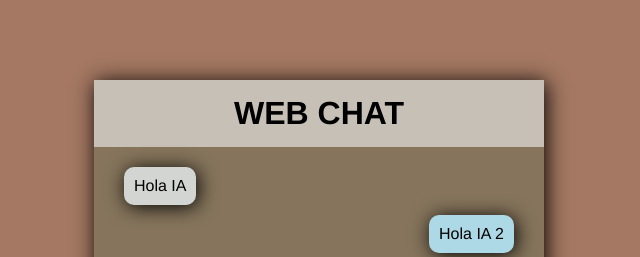
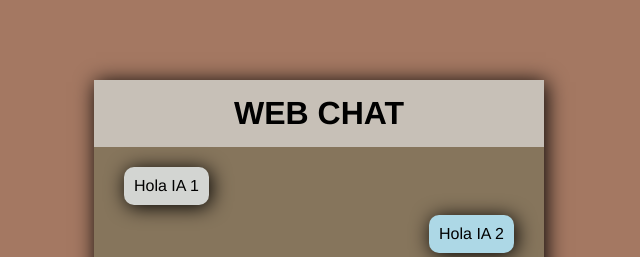
Before and after one commit to Eric-2804/proyecto-api-ia-exp, a website: page PUBLIC/chat.html in a window 1280 px wide. Shown: the top 257 px of the page, 321-961 px from the left. Drawn offline with Linux system fonts and the light colour scheme.

Commit message:
Actualizacion de cambios de style

```diff
--- a/PUBLIC/chat.html
+++ b/PUBLIC/chat.html
@@ -13,7 +13,7 @@
         <h1>WEB CHAT</h1>
     </div>
     <div class="body">
-        <P class="msgiauno">Hola IA  </P>
+        <P class="msgiauno">Hola IA 1  </P>
         <P class="mgsiados"> Hola IA 2 </P>
     </div>
 
```
